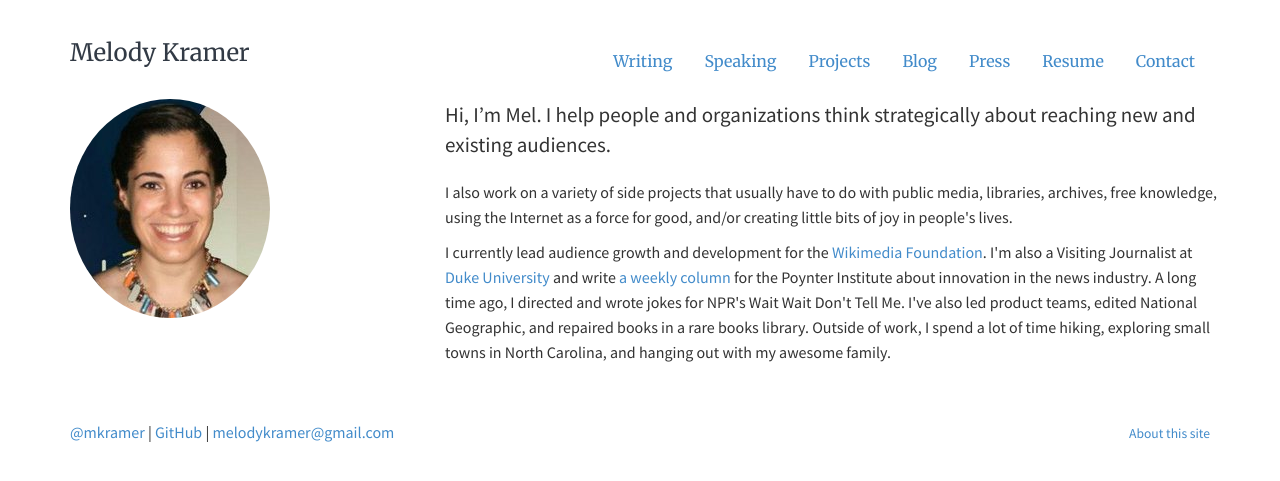
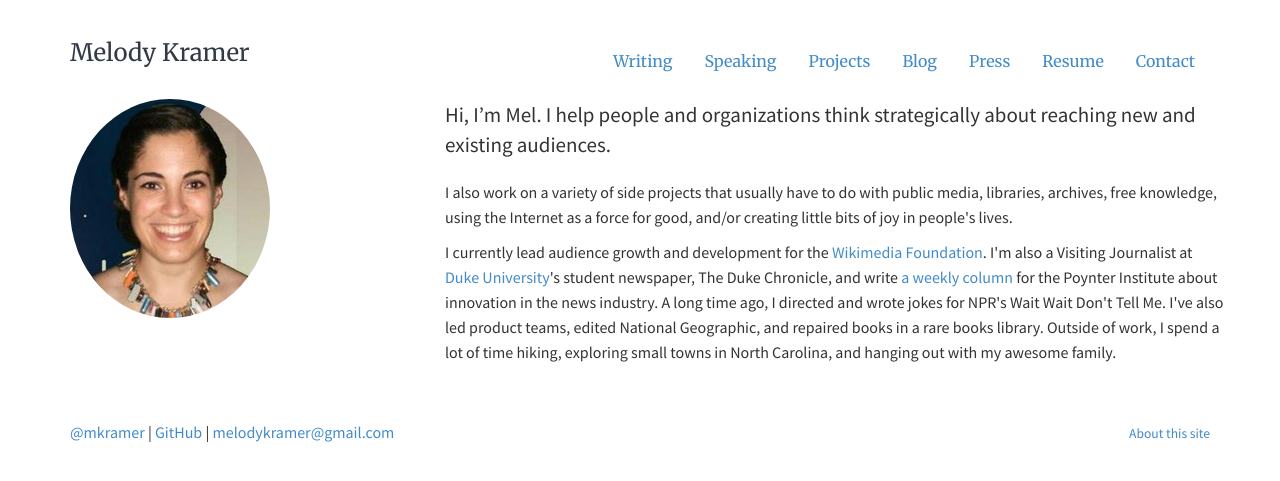
Before and after one commit to melodykramer/old-website, a Jekyll site: the page built from index.md, in a window 1280 px wide. Shown: the top 481 px of the page. Built offline with Jekyll 4.4.1, drawn with Linux system fonts in a browser that asks for light colours.

Commit message:
Update index.md

```diff
--- a/index.md
+++ b/index.md
@@ -16,5 +16,5 @@ description:
 	<div itemscope itemtype="http://data-vocabulary.org/Person" class="col-sm-8"></div>
 	<p class="lead" markdown="1">Hi, I'm <span itemprop="name">Mel</span>. I help people and organizations think strategically about reaching new and existing audiences.</p>
 	<p>I also work on a variety of side projects that usually have to do with public media, libraries, archives, free knowledge, using the Internet as a force for good, and/or creating little bits of joy in people's lives.</p>
-	<p>I currently lead audience growth and development for the <a href="https://wikimediafoundation.org/wiki/Home">Wikimedia Foundation</a>. I'm also a Visiting Journalist at <a href="https://www.duke.edu/">Duke University</a> and write <a href="http://www.poynter.org/author/melody-kramer/">a weekly column</a> for the Poynter Institute about innovation in the news industry. A long time ago, I directed and wrote jokes for NPR's Wait Wait Don't Tell Me. I've also led product teams, edited National Geographic, and repaired books in a rare books library. Outside of work, I spend a lot of time hiking, exploring small towns in North Carolina, and hanging out with my awesome family.</p>
+	<p>I currently lead audience growth and development for the <a href="https://wikimediafoundation.org/wiki/Home">Wikimedia Foundation</a>. I'm also a Visiting Journalist at <a href="https://www.duke.edu/">Duke University</a>'s student newspaper, The Duke Chronicle, and write <a href="http://www.poynter.org/author/melody-kramer/">a weekly column</a> for the Poynter Institute about innovation in the news industry. A long time ago, I directed and wrote jokes for NPR's Wait Wait Don't Tell Me. I've also led product teams, edited National Geographic, and repaired books in a rare books library. Outside of work, I spend a lot of time hiking, exploring small towns in North Carolina, and hanging out with my awesome family.</p>
 </div>
```
